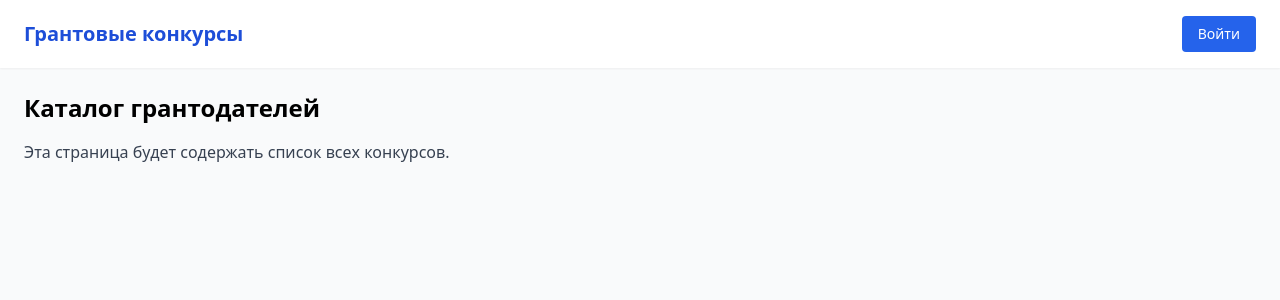
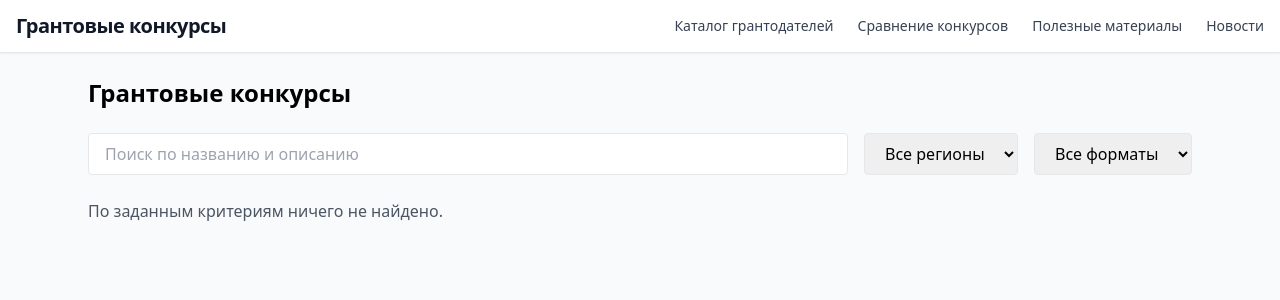
Before and after one commit to sashen3ka/grantry, a React (Vite) app: page /competitions in a window 1280 px wide. Shown: the top 300 px of the page. Built offline with nearby package versions, Linux system fonts and the light colour scheme; the HTML template or start-up script is replaced by a standard one.

Commit message:
feat(admin): добавлен AdminHeader и AdminLayout

```diff
--- a/src/App.tsx
+++ b/src/App.tsx
@@ -1,36 +1,42 @@
-import React from 'react'
-import { BrowserRouter, Routes, Route } from 'react-router-dom'
-import Layout from './layouts/MainLayout.tsx'
+import React from 'react';
+import { BrowserRouter, Routes, Route } from 'react-router-dom';
 
-import Home from './pages/Home'
-import Login from './pages/Login'
-import Dashboard from './pages/Dashboard'
-import Catalog from './pages/Catalog'
-import Competitions from './pages/Competitions'
-import Compare from './pages/Compare'
-import Resources from './pages/Resources'
-import News from './pages/News'
+import MainLayout from './layouts/MainLayout.tsx';
+import AdminLayout from './layouts/AdminLayout.tsx';
 
+import Home from './pages/Home';
+import Login from './components/admin/Login.tsx';
+import Dashboard from './pages/Dashboard';
+import Catalog from './pages/Catalog';
+import Competitions from './pages/Competitions';
+import Compare from './pages/Compare';
+import Resources from './pages/Resources';
+import News from './pages/News';
 
 function App() {
   return (
     <BrowserRouter>
       <Routes>
-        <Route element={<Layout />}>
+        {/* Публичный интерфейс */}
+        <Route element={<MainLayout />}>
           <Route path="/" element={<Home />} />
           <Route path="/catalog" element={<Catalog />} />
           <Route path="/competitions" element={<Competitions />} />
           <Route path="/compare" element={<Compare />} />
           <Route path="/resources" element={<Resources />} />
           <Route path="/news" element={<News />} />
+        </Route>
+
+        {/* Админская часть с другим хедером */}
+        <Route element={<AdminLayout />}>
           <Route path="/dashboard" element={<Dashboard />} />
         </Route>
 
         {/* Отдельная страница логина без хедера */}
-        <Route path="/login" element={<Login />} />
+        <Route path="/admin/login" element={<Login />} />
       </Routes>
     </BrowserRouter>
-  )
+  );
 }
 
-export default App
+export default App;
--- a/src/components/Header.tsx
+++ b/src/components/Header.tsx
@@ -1,41 +1,28 @@
-import React from 'react'
-import { Link, useLocation, useNavigate } from 'react-router-dom'
+import React from 'react';
+import { Link } from 'react-router-dom';
 
 export default function Header() {
-  const location = useLocation()
-  const isHome = location.pathname === '/'
-  const navigate = useNavigate()    // ← здесь
-
-  const userData = localStorage.getItem('user')
-  const user = userData ? JSON.parse(userData) : null
-
-  const handleLogout = () => {
-    localStorage.removeItem('user')
-    navigate('/login')
-  }
-
   return (
-    <header className="bg-white shadow-sm px-6 py-4 flex justify-between items-center">
-      <Link to="/" className="text-xl font-bold text-blue-700">
-        Грантовые конкурсы
-      </Link>
-      <nav className="hidden md:flex gap-6 text-sm font-medium text-gray-700">
-        {/* ссылки */}
-      </nav>
-
-      {user && !isHome && (
-        <Link to="/dashboard" className="ml-6 text-sm text-blue-700 hover:underline">
-          Личный кабинет
-        </Link>
-      )}
-      {!user && !isHome && (
-        <Link
-          to="/login"
-          className="ml-6 text-sm bg-blue-600 text-white px-4 py-2 rounded hover:bg-blue-700"
-        >
-          Войти
-        </Link>
-      )}
+    <header className="bg-white border-b border-gray-200 shadow-sm sticky top-0 z-50">
+      <div className="w-full px-4 py-3 flex items-center">
+        <h1 className="text-xl font-semibold text-gray-900 tracking-tight">
+          Грантовые конкурсы
+        </h1>
+        <nav className="ml-auto flex space-x-6 text-sm font-medium text-gray-700">
+          <Link to="/grantors" className="hover:text-blue-600 transition-colors duration-200">
+            Каталог грантодателей
+          </Link>
+          <Link to="/compare" className="hover:text-blue-600 transition-colors duration-200">
+            Сравнение конкурсов
+          </Link>
+          <Link to="/materials" className="hover:text-blue-600 transition-colors duration-200">
+            Полезные материалы
+          </Link>
+          <Link to="/news" className="hover:text-blue-600 transition-colors duration-200">
+            Новости
+          </Link>
+        </nav>
+      </div>
     </header>
-  )
+  );
 }
--- /dev/null
+++ b/src/components/admin/AdminHeader.tsx
@@ -0,0 +1,26 @@
+import React from 'react';
+import { useNavigate } from 'react-router-dom';
+
+export default function AdminHeader() {
+  const navigate = useNavigate();
+
+  const handleLogout = () => {
+    // здесь можно очистить токены/сессии, если нужно
+    // localStorage.removeItem('token');
+    navigate('/'); // возвращаем на публичную часть
+  };
+
+  return (
+    <header className="bg-gray-100 border-b border-gray-300 shadow-sm sticky top-0 z-50">
+      <div className="w-full px-6 py-3 flex items-center">
+        <h1 className="text-lg font-semibold text-gray-800">Админ-панель</h1>
+        <button
+          onClick={handleLogout}
+          className="ml-auto px-4 py-1.5 text-sm text-white bg-red-500 rounded hover:bg-red-600 transition"
+        >
+          Выйти
+        </button>
+      </div>
+    </header>
+  );
+}
--- /dev/null
+++ b/src/layouts/AdminLayout.tsx
@@ -0,0 +1,14 @@
+import React from 'react';
+import { Outlet } from 'react-router-dom';
+import AdminHeader from '../components/admin/AdminHeader';
+
+export default function AdminLayout() {
+  return (
+    <div className="min-h-screen flex flex-col bg-white">
+      <AdminHeader />
+      <main className="flex-grow px-6 py-4">
+        <Outlet />
+      </main>
+    </div>
+  );
+}
--- a/src/pages/Competitions.tsx
+++ b/src/pages/Competitions.tsx
@@ -1,10 +1,120 @@
-import React from 'react'
+import React, { useEffect, useState, useMemo } from 'react'
+
+interface Competition {
+  id: number
+  title: string
+  dates: string
+  format: string
+  region: string
+  description: string
+  methodology: string
+  amount: string
+}
 
 export default function Competitions() {
+  const [all, setAll] = useState<Competition[]>([])
+  const [search, setSearch] = useState('')
+  const [regionFilter, setRegionFilter] = useState('')
+  const [formatFilter, setFormatFilter] = useState('')
+
+  // Загрузка данных
+  useEffect(() => {
+    const stored = JSON.parse(localStorage.getItem('competitions') || '[]')
+    setAll(stored)
+  }, [])
+
+  // Получаем уникальные регионы и форматы для селектов
+  const regions = useMemo(
+    () => Array.from(new Set(all.map((c) => c.region))).filter((r) => r),
+    [all]
+  )
+  const formats = useMemo(
+    () => Array.from(new Set(all.map((c) => c.format))).filter((f) => f),
+    [all]
+  )
+
+  // Фильтрация + поиск
+  const filtered = useMemo(() => {
+    return all.filter((c) => {
+      const matchSearch =
+        c.title.toLowerCase().includes(search.toLowerCase()) ||
+        c.description.toLowerCase().includes(search.toLowerCase())
+      const matchRegion = regionFilter ? c.region === regionFilter : true
+      const matchFormat = formatFilter ? c.format === formatFilter : true
+      return matchSearch && matchRegion && matchFormat
+    })
+  }, [all, search, regionFilter, formatFilter])
+
   return (
-    <div className="p-6">
-      <h1 className="text-2xl font-bold mb-4">Каталог грантодателей</h1>
-      <p className="text-gray-700">Эта страница будет содержать список всех конкурсов.</p>
+    <div className="p-6 max-w-6xl mx-auto space-y-6">
+      <h1 className="text-2xl font-bold">Грантовые конкурсы</h1>
+
+      {/* Фильтры */}
+      <div className="flex flex-col sm:flex-row gap-4 mb-6">
+        <input
+          type="text"
+          placeholder="Поиск по названию и описанию"
+          className="flex-1 px-4 py-2 border rounded"
+          value={search}
+          onChange={(e) => setSearch(e.target.value)}
+        />
+        <select
+          className="px-4 py-2 border rounded"
+          value={regionFilter}
+          onChange={(e) => setRegionFilter(e.target.value)}
+        >
+          <option value="">Все регионы</option>
+          {regions.map((r) => (
+            <option key={r} value={r}>
+              {r}
+            </option>
+          ))}
+        </select>
+        <select
+          className="px-4 py-2 border rounded"
+          value={formatFilter}
+          onChange={(e) => setFormatFilter(e.target.value)}
+        >
+          <option value="">Все форматы</option>
+          {formats.map((f) => (
+            <option key={f} value={f}>
+              {f}
+            </option>
+          ))}
+        </select>
+      </div>
+
+      {/* Список конкурсов */}
+      {filtered.length === 0 ? (
+        <p className="text-gray-600">По заданным критериям ничего не найдено.</p>
+      ) : (
+        <ul className="space-y-6">
+          {filtered.map((c) => (
+            <li
+              key={c.id}
+              className="border rounded-lg shadow-sm p-6 bg-white hover:shadow-md transition"
+            >
+              <h2 className="text-xl font-semibold mb-2">{c.title}</h2>
+              <div className="text-sm text-gray-500 mb-4">
+                📅 {c.dates} | 📍 {c.region} | 💰 {c.amount}
+              </div>
+              <p className="text-gray-700 mb-4">{c.description}</p>
+              <div className="flex gap-4">
+                <span className="px-2 py-1 bg-indigo-100 text-indigo-800 rounded text-sm">
+                  {c.format}
+                </span>
+                <button
+                  className="text-sm text-blue-600 hover:underline"
+                  // можно реализовать детализацию позже
+                  onClick={() => {}}
+                >
+                  Подробнее
+                </button>
+              </div>
+            </li>
+          ))}
+        </ul>
+      )}
     </div>
   )
 }
```
Also changed, not shown: src/components/admin/Login.tsx (renamed from src/pages/Login.tsx).
